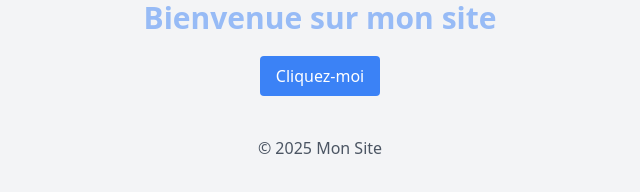
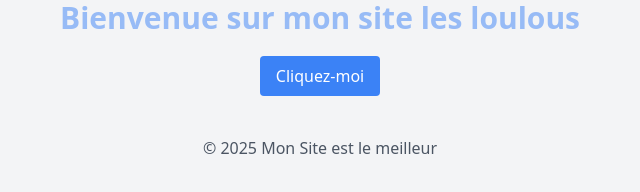
Before and after one commit to Paul72-hub/DevOps-TD1-git, a plain HTML site: page index.html in a window 1280 px wide. Shown: the whole page, without its empty margins (320-960 px from the left). Drawn offline with nearby package versions, Linux system fonts and the light colour scheme.

Commit message:
j'ai fail
 ajout de les loulous

 ajout de le meilleur

```diff
--- a/index.html
+++ b/index.html
@@ -8,12 +8,12 @@
   </head>
   <body class="bg-gray-100 text-center">
     <h1 class="text-3xl font-extrabold text-blue-500 animate-pulse">
-      Bienvenue sur mon site
+      Bienvenue sur mon site les loulous
     </h1>
 
     <button class="mt-5 px-4 py-2 bg-blue-500 text-white rounded">
       Cliquez-moi
     </button>
-    <footer class="mt-10 text-gray-600">&#169; 2025 Mon Site</footer>
+    <footer class="mt-10 text-gray-600">&#169; 2025 Mon Site est le meilleur </footer>
   </body>
 </html>
```
